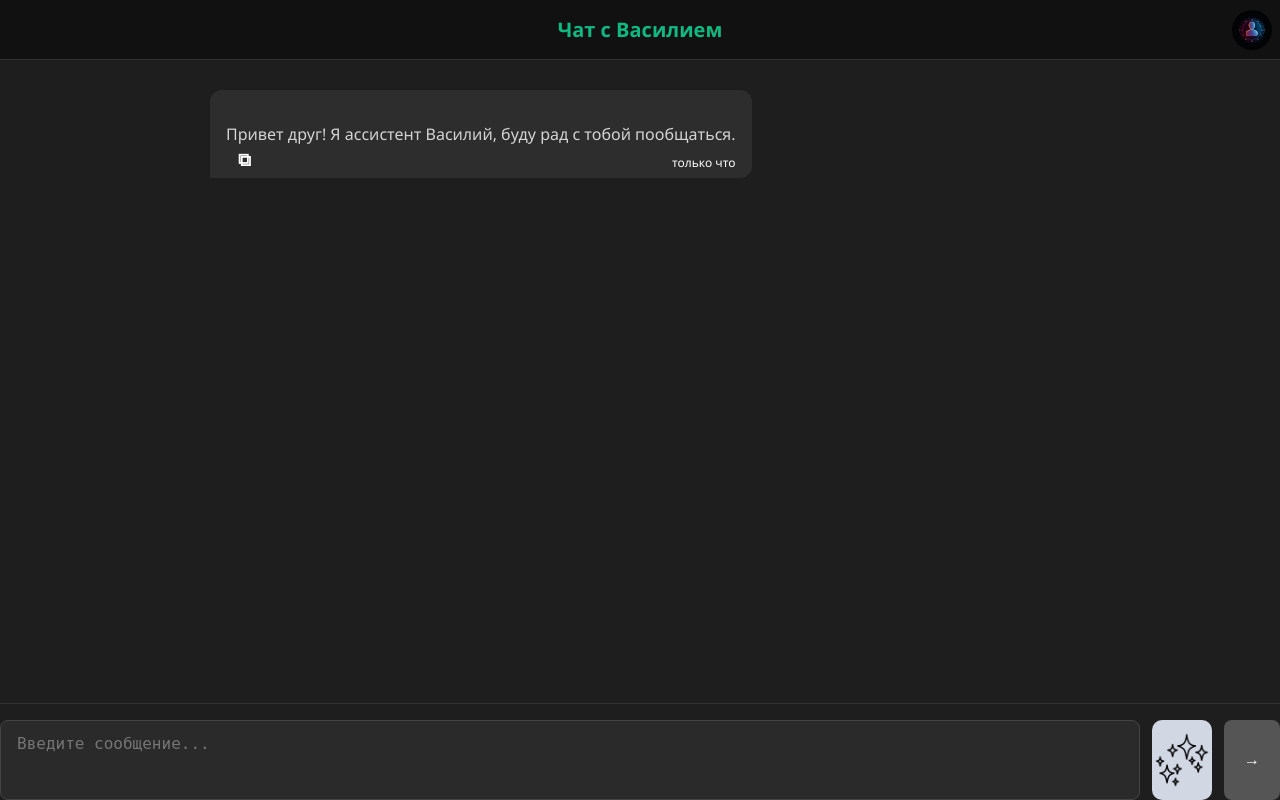
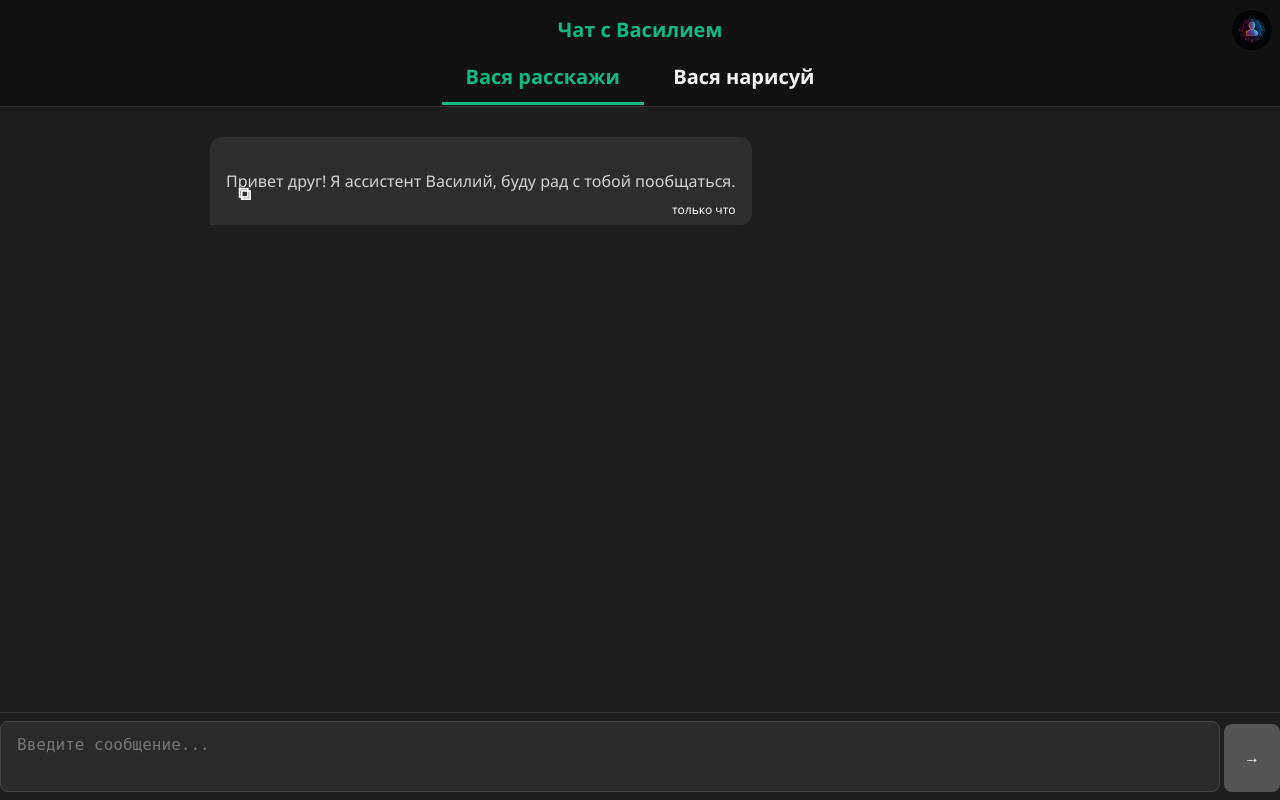
Before and after one commit to Pro100kir2/Present-for-Vasya, a Flask app: page / in a window 1280 px wide. Run offline with Flask 3, Linux system fonts and the light colour scheme; parts of the project's set-up code (start-up, migrations or seed data) failed here and were passed over.

Commit message:
new size

```diff
--- a/templates/chat.html
+++ b/templates/chat.html
@@ -160,10 +160,11 @@
     .input-area {
       display: flex;
       border-top: 1px solid #333;
-      padding: 16px 0 0;
-      gap: 12px;
-      align-items: stretch;
+      padding: 8px 0 8px;
+      gap: 4px;
+      align-items: flex-end;
     }
+
     textarea {
       flex: 1;
       min-height: 44px;
@@ -184,7 +185,7 @@
       background-color: var(--button-bg);
       color: #fff;
       border: none;
-      padding: 12px 20px;
+      padding: 25px 20px;
       border-radius: 8px;
       font-size: 16px;
       font-weight: bold;
@@ -242,26 +243,43 @@
         font-size: 12px;
         color: #ffffff;
         position: absolute;
-      bottom: 6px;  /* Располагаем внизу */
-      right: 16px;  /* По желанию, отступ от правого края */
+        bottom: 6px; /* Располагаем внизу */
+        right: 16px; /* По желанию, отступ от правого края */
         text-align: right;
         margin-top: 0; /* Убираем верхний отступ */
     }
-    .generate-button {
-      background: url('../static/icon_generate.png') no-repeat center;
-      background-size: contain;
-      background-color: #d1d7e3;
-      width: 60px;
-      height: 80px;
-      border: none;
-      cursor: pointer;
-      border-radius: 10px; /* Добавлено для закругления углов */
+.tab-navigation {
+  margin-top: 20px; /* Просто опускаем навигацию ниже */
 }
+
+.tab {
+  padding: 12px 24px;
+  text-decoration: none;
+  color: var(--text);
+  font-weight: bold;
+  border-bottom: 3px solid transparent;
+  transition: border-bottom 0.3s, color 0.3s;
+}
+
+.tab:hover {
+  color: var(--accent);
+}
+
+.tab.active {
+  border-bottom: 3px solid var(--accent);
+  color: var(--accent);
+}
+
   </style>
 </head>
 <body>
 <header>
     Чат с Василием
+    <nav class="tab-navigation">
+        <a href="/chat" class="tab {% if request.path == '/' %}active{% endif %}">Вася расскажи</a>
+        <a href="/image_chat" class="tab {% if request.path == '/image_chat' %}active{% endif %}">Вася нарисуй</a>
+    </nav>
+
     <div class="user-info">
       <!-- Если пользователь вошел, показываем ссылки для настроек и выхода -->
       {% if 'user_id' in session %}
@@ -309,7 +327,6 @@
 
     <div class="input-area">
       <textarea id="userInput" placeholder="Введите сообщение..." oninput="autoResize(); toggleButton()"></textarea>
-      <a href="{{ url_for('image_chat') }}" class="generate-button"></a>
       <button id="sendButton" onclick="sendMessage()" disabled>→</button>
     </div>
   </div>
```
Lines whose indentation alone changed are shown as unchanged.
